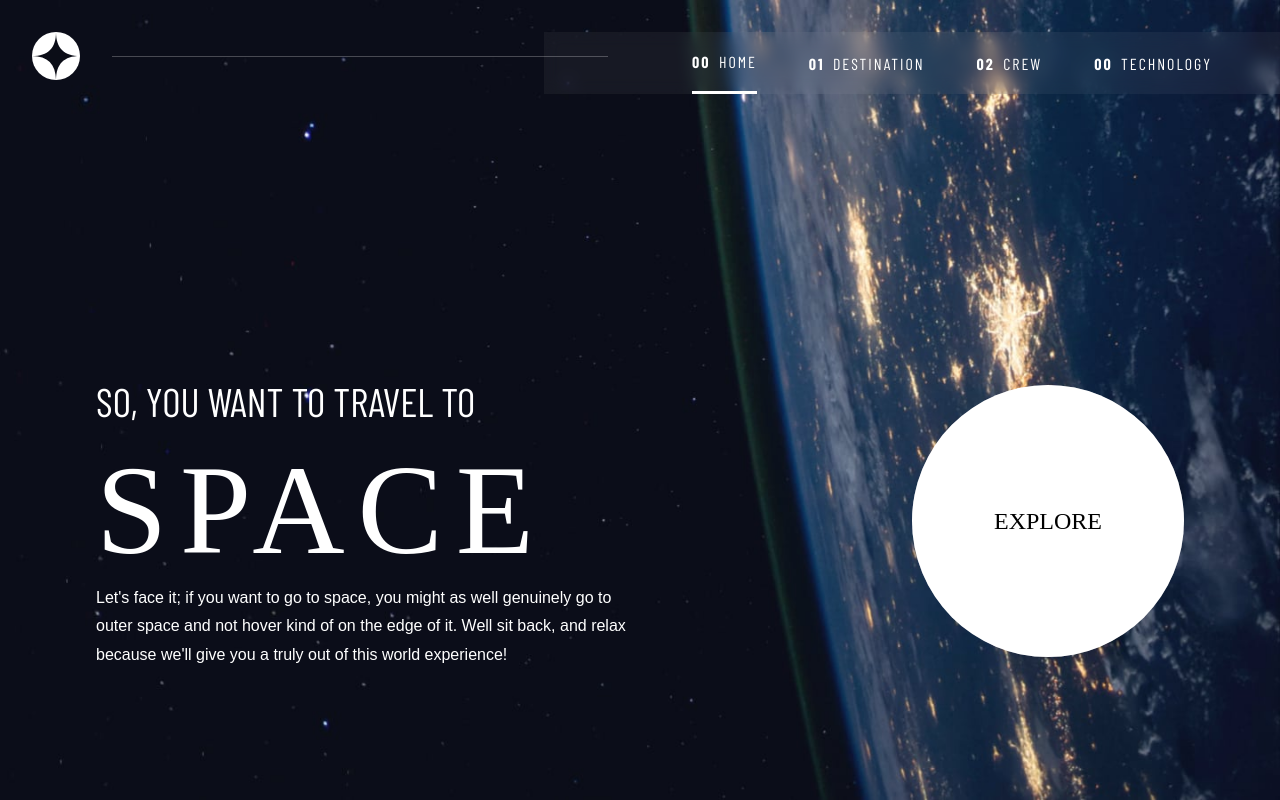
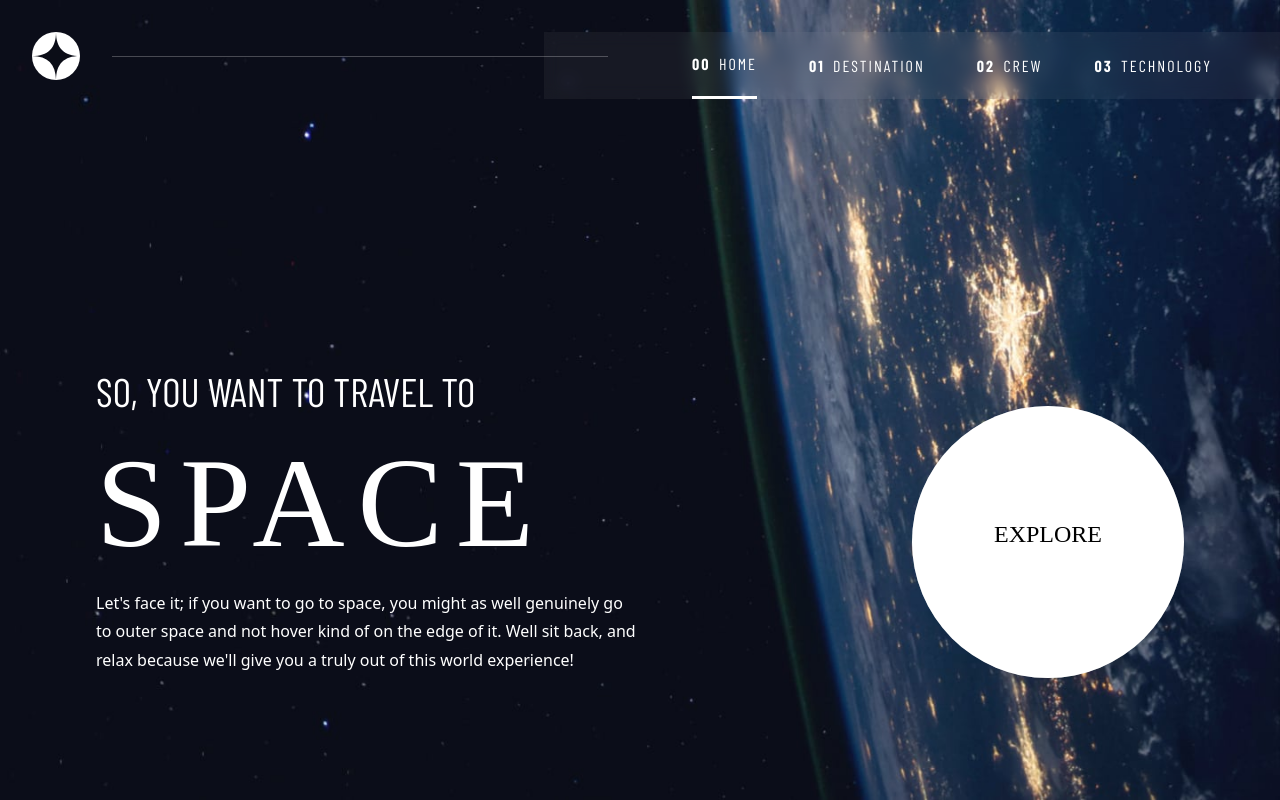
Before and after one commit to samdahboss/vue-space-tech, a Vue app: page / in a window 1280 px wide. Built offline with nearby package versions, Linux system fonts and the light colour scheme; a web font is replaced by a local one.

Commit message:
feat: add Bootstrap and Popper.js for enhanced styling and functionality

```diff
--- a/package.json
+++ b/package.json
@@ -11,6 +11,8 @@
     "lint": "eslint . --ext .js,.vue"
   },
   "dependencies": {
+    "@popperjs/core": "^2.11.8",
+    "bootstrap": "^5.3.6",
     "pinia": "^3.0.1",
     "vue": "^3.5.13",
     "vue-router": "^4.5.0"
--- a/src/assets/data/routes.js
+++ b/src/assets/data/routes.js
@@ -16,7 +16,7 @@ export default [
   },
   {
     name: 'Technology',
-    id: '00',
+    id: '03',
     path: '/tech',
   },
 ]
--- a/src/assets/main.css
+++ b/src/assets/main.css
@@ -11,7 +11,7 @@ body {
   font-size: 16px;
   background-size: cover;
   background-repeat: no-repeat;
-  color: #fff;
+  color: #fff !important;
   width: 100vw;
   height: 100vh;
 }
--- a/src/main.js
+++ b/src/main.js
@@ -2,6 +2,9 @@ import './assets/main.css'
 
 import { createApp } from 'vue'
 import { createPinia } from 'pinia'
+
+import "bootstrap/dist/css/bootstrap.min.css"
+import "bootstrap/dist/js/bootstrap.bundle.min.js"
 
 import App from './App.vue'
 import router from './router'
```
Also changed, not shown: 1 other file (tests, documents, lock files or other folders).
